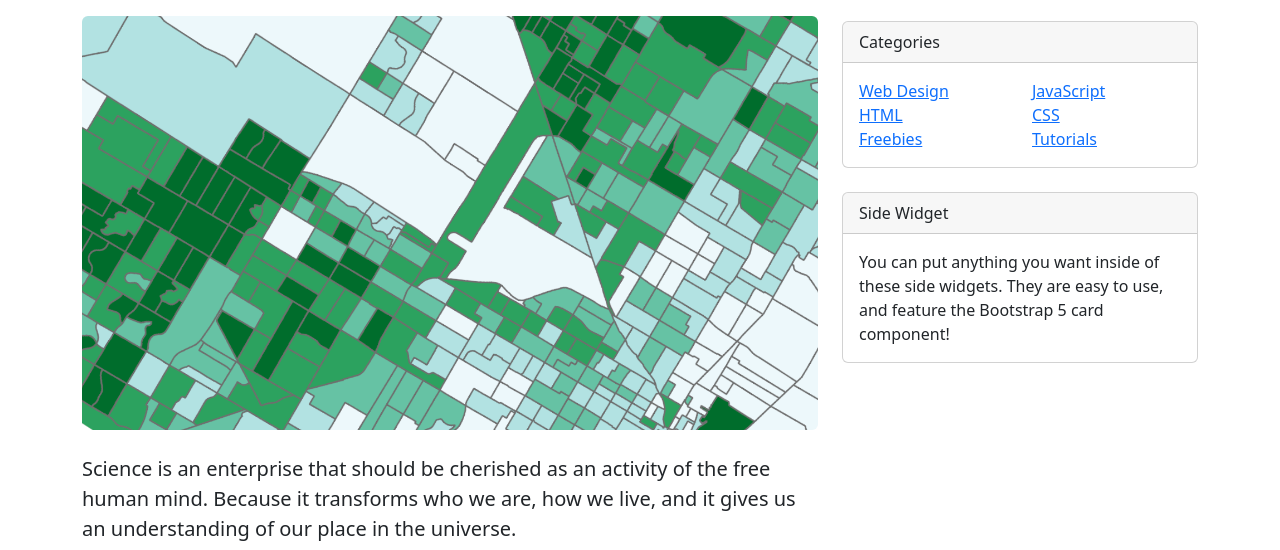
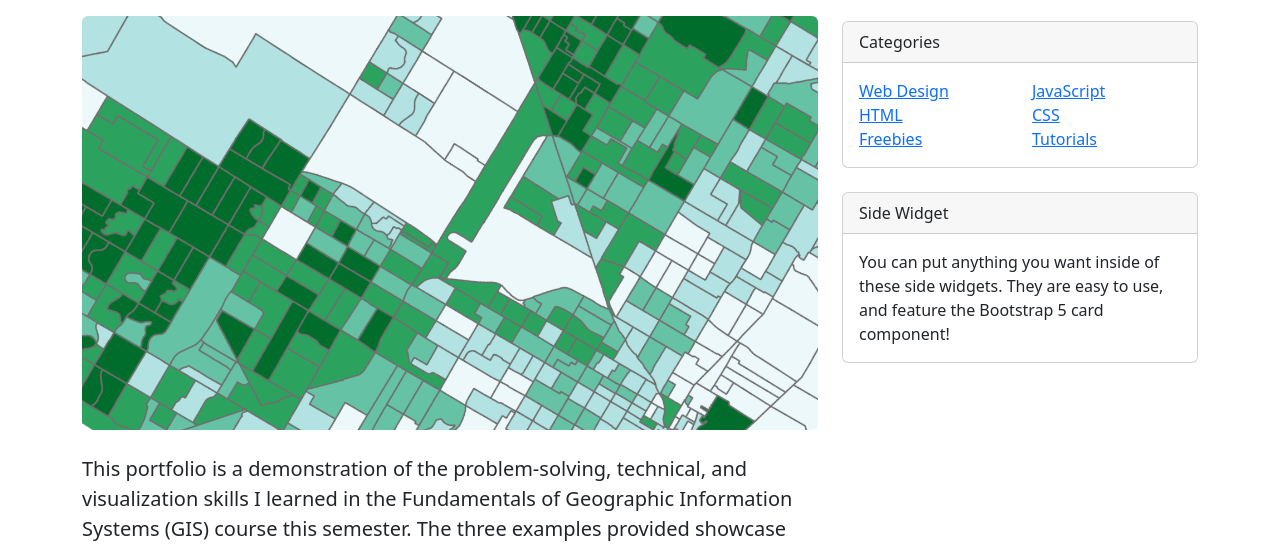
Before and after one commit to nicolacoakley/NicolaCoakley, a plain HTML site: page index.html in a window 1280 px wide. Shown: the part 220-770 px from the top of the page. Drawn offline with nearby package versions, Linux system fonts and the light colour scheme.

Commit message:
Update intro.html

```diff
--- a/index.html
+++ b/index.html
@@ -49,7 +49,7 @@
                         </figure>
                         <!-- Post content-->
                         <section class="mb-5">
-                            <p class="fs-5 mb-4">Science is an enterprise that should be cherished as an activity of the free human mind. Because it transforms who we are, how we live, and it gives us an understanding of our place in the universe.</p>
+                            <p class="fs-5 mb-4">This portfolio is a demonstration of the problem-solving, technical, and visualization skills I learned in the Fundamentals of Geographic Information Systems (GIS) course this semester. The three examples provided showcase my learning journey to problem-solve in a GIS framework, apply new tools and skills in Arc GIS Pro, and produce quality visualizations. </p>
                             <p class="fs-5 mb-4">The universe is large and old, and the ingredients for life as we know it are everywhere, so there's no reason to think that Earth would be unique in that regard. Whether of not the life became intelligent is a different question, and we'll see if we find that.</p>
                             <p class="fs-5 mb-4">If you get asteroids about a kilometer in size, those are large enough and carry enough energy into our system to disrupt transportation, communication, the food chains, and that can be a really bad day on Earth.</p>
                             <h2 class="fw-bolder mb-4 mt-5">I have odd cosmic thoughts every day</h2>
```
